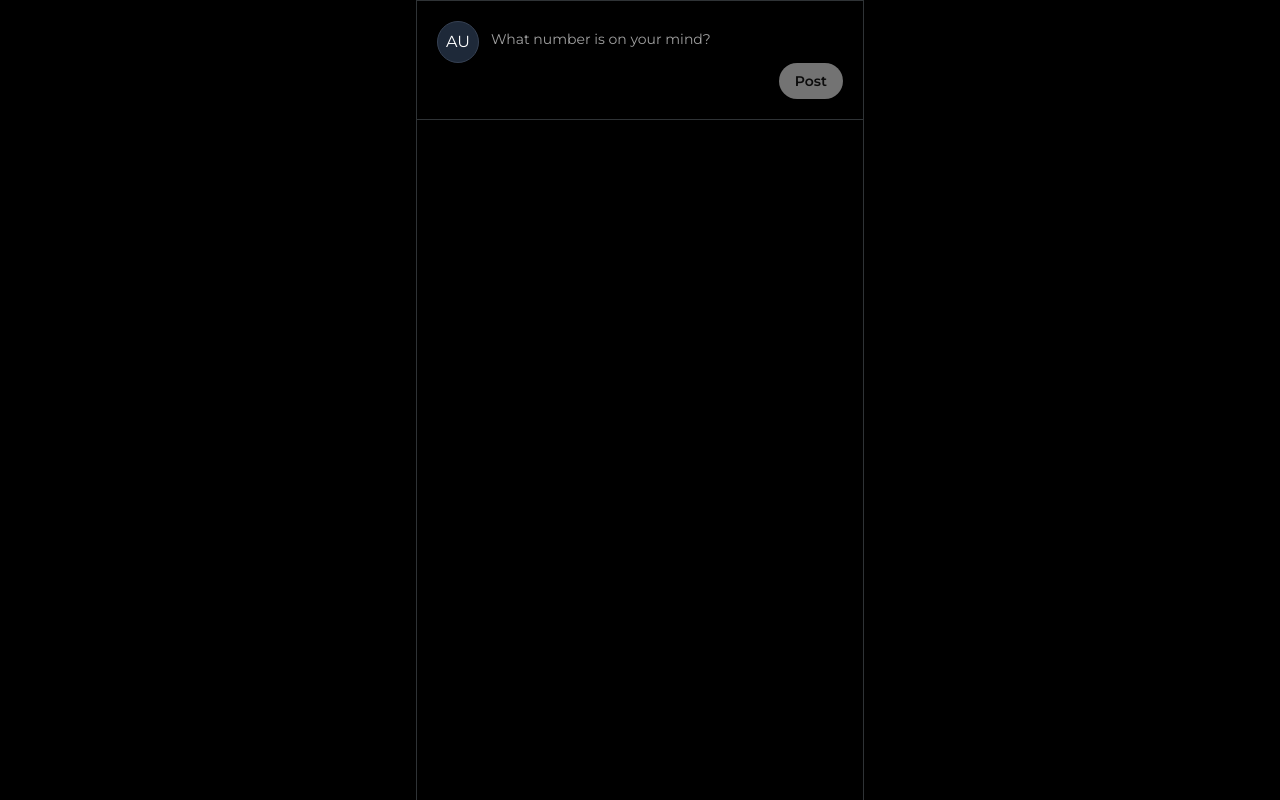
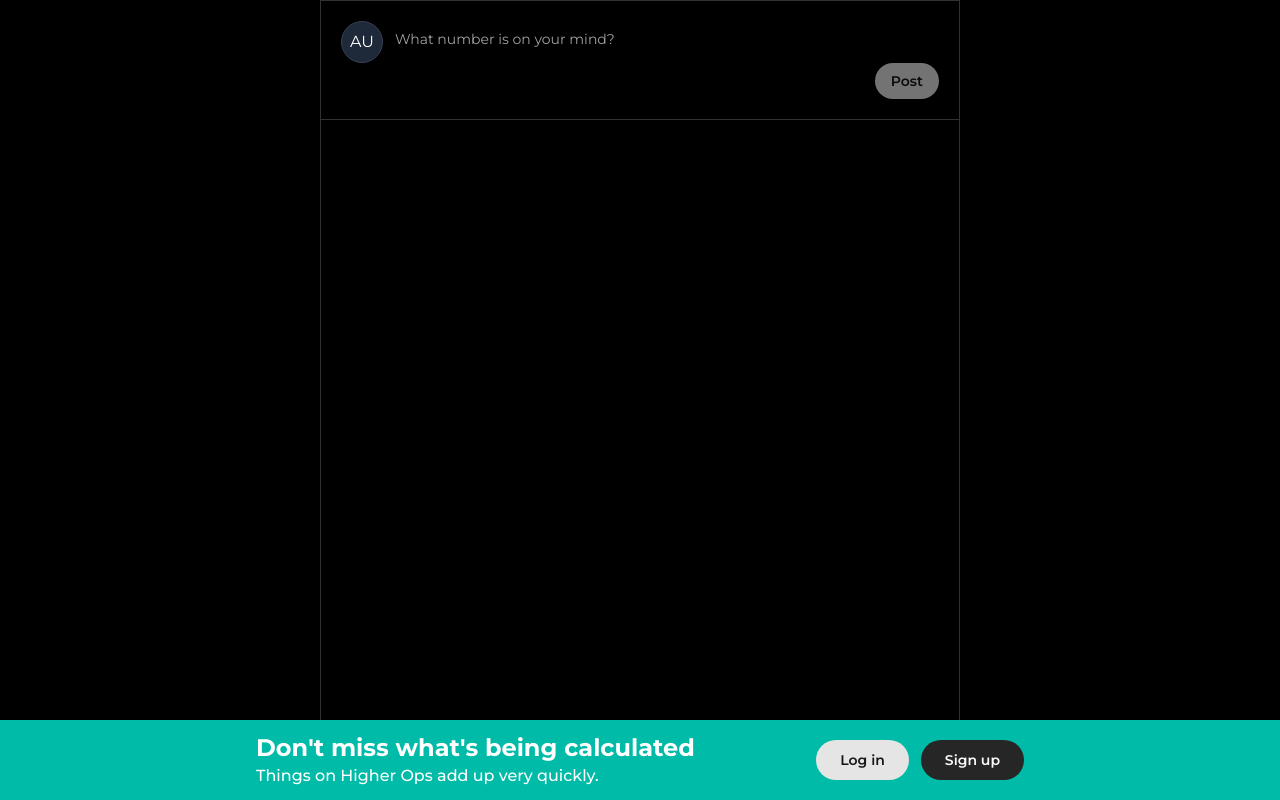
Before and after one commit to aybeedee/higher-ops, a React (Vite) app in the folder frontend/: page / in a window 1280 px wide. Built offline with nearby package versions, Linux system fonts and the light colour scheme.

Commit message:
feat: add auth buttons

```diff
--- a/frontend/src/App.tsx
+++ b/frontend/src/App.tsx
@@ -27,7 +27,7 @@ function App() {
 
   return (
     <div className="bg-black min-h-screen min-w-screen text-white flex justify-center dark">
-      <div className="min-h-screen border-x border-[#2f3336] w-[35vw]">
+      <div className="min-h-screen border-x border-[#2f3336] w-screen sm:w-[70vw] md:w-[60vw] lg:w-[50vw] 2xl:w-[35vw]">
         <div className="flex flex-col border-y border-[#2f3336] p-5">
           <div className="flex flex-row">
             <div className="rounded-full bg-gray-800 p-2 border border-gray-700">
@@ -53,6 +53,28 @@ function App() {
           </div>
         </div>
       </div>
+      <div className="w-full fixed bottom-0 bg-teal-500 flex flex-col sm:flex-row justify-between items-center px-[1vw] md:px-[7.5vw] lg:px-[10vw] xl:px-[20vw] py-3 gap-4 sm:gap-8">
+        <div className="flex flex-col text-left">
+          <h2 className="text-lg sm:text-xl xl:text-2xl font-bold whitespace-nowrap">
+            Don't miss what's being calculated
+          </h2>
+          <p className="text-sm xl:text-base font-medium whitespace-nowrap">
+            Things on Higher Ops add up very quickly.
+          </p>
+        </div>
+        <div className="flex gap-2 sm:gap-3">
+          <Button className="rounded-full font-semibold" size="lg">
+            Log in
+          </Button>
+          <Button
+            variant="secondary"
+            className="rounded-full font-semibold"
+            size="lg"
+          >
+            Sign up
+          </Button>
+        </div>
+      </div>
     </div>
   );
 }
```
